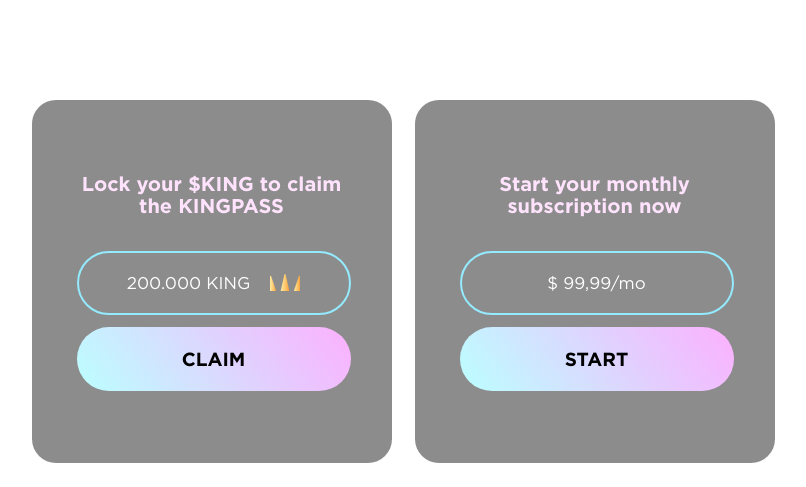
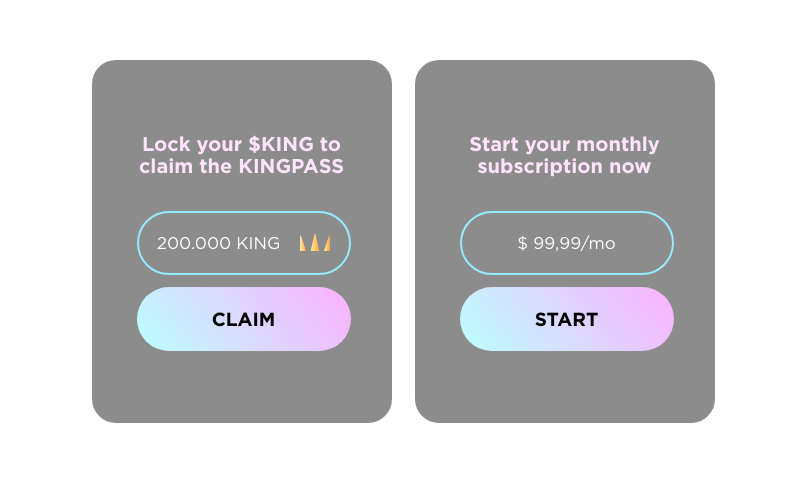
Before and after one commit to voldemote/Kingpass-main, a React (Create React App) app: page / in a window 1280 px wide. Shown: the part 1913-2400 px from the top of the page, without its empty margins (237-1043 px from the left). Built offline with nearby package versions, Linux system fonts and the light colour scheme.

Commit message:
card width is changed

```diff
--- a/src/pages/home/KingpassClaim.tsx
+++ b/src/pages/home/KingpassClaim.tsx
@@ -91,7 +91,6 @@ const ClaimContent = styled.div`
   font-size: 17px;
   line-height: 30px;
   @media screen and (max-width: 1356px) {
-    line-height: 40px;
     padding-left: 20px;
     padding-right: 20px;
   }
@@ -111,7 +110,7 @@ const ClaimCardContainer = styled.div`
     padding: 0;
     background: none;
   }
-  @media screen and (max-width: 690px) {
+  @media screen and (max-width: 500px) {
     flex-direction: column;
     align-items: center;
   }
@@ -121,14 +120,13 @@ const ClaimCard = styled.div`
   border-radius: 24px;
   background-color: rgba(0, 0, 0, 0.45);
   padding: 72px 45px;
-  min-width: 210px;
-  max-width: 270px;
+  width: 210px;
   display: flex;
   justify-content: center;
   flex-direction: column;
   gap: 35px;
   @media screen and (max-width: 640px) {
-    padding: 72px 45px;
+    padding: 72px 20px;
   }
 `;
 
@@ -137,15 +135,24 @@ const CardTitle = styled.div`
   font-family: 'gotham-bold';
   color: #ffe3fd;
   text-align: center;
+  @media screen and (max-width: 640px) {
+    font-size: 16px;
+  }
 `;
 
 const CardButtonValue = styled.div`
   font-size: 17px;
+  @media screen and (max-width: 640px) {
+    font-size: 13px;
+  }
 `;
 
 const CardButtonIcon = styled.img`
   width: 30px;
   height: auto;
+  @media screen and (max-width: 640px) {
+    width: 20px;
+  }
 `;
 
 const CardAction = styled.div`
@@ -163,6 +170,10 @@ const CardButton1 = styled.div`
   justify-content: center;
   align-items: center;
   gap: 20px;
+  @media screen and (max-width: 640px) {
+    height: 45px;
+    gap: 10px;
+  }
 `;
 
 const CardButton2 = styled.button`
@@ -178,4 +189,8 @@ const CardButton2 = styled.button`
   border: none;
   background: transparent linear-gradient(232deg, #fcb0fe 0%, #bbffff 100%) 0% 0% no-repeat padding-box;
   text-transform: uppercase;
+  @media screen and (max-width: 640px) {
+    height: 45px;
+    font-size: 13px;
+  }
 `;
```
